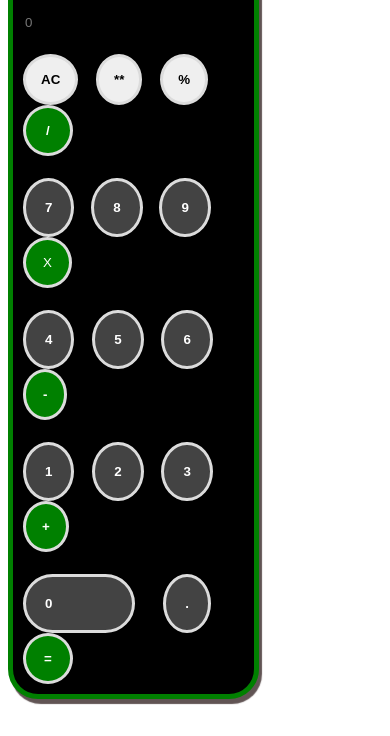
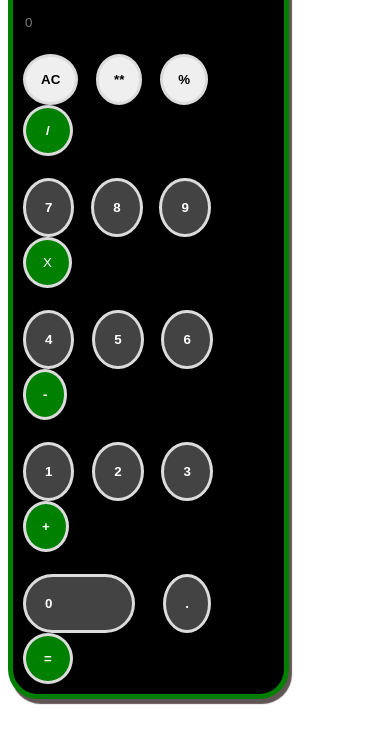
Before and after one commit to SayoBee/calculator-project, a plain HTML site: page index.html in a window 390 px wide. Shown: the part 108-844 px from the top of the page. Drawn offline with Linux system fonts and the light colour scheme.

Commit message:
third commit

```diff
--- a/style.css
+++ b/style.css
@@ -60,7 +60,7 @@
 
 {
     .outside{
-        width: 60%;
+        width: 68%;
         margin:0;
         padding-right:7px;
     }
```
